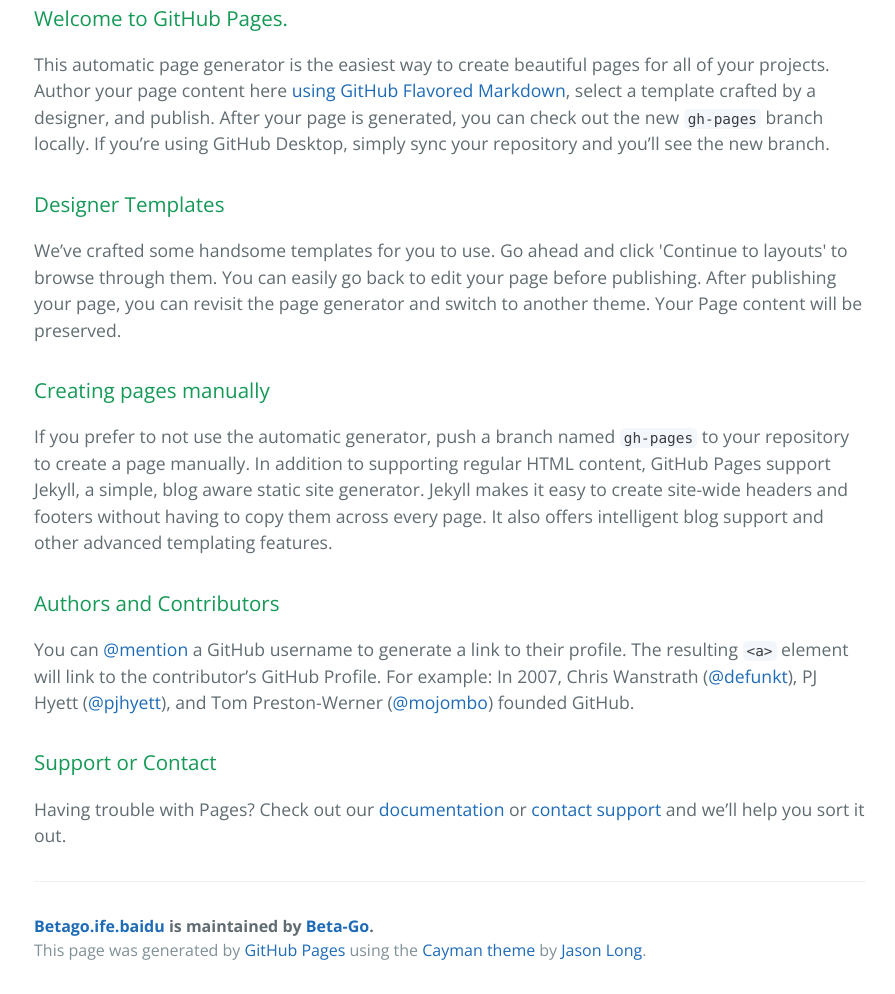
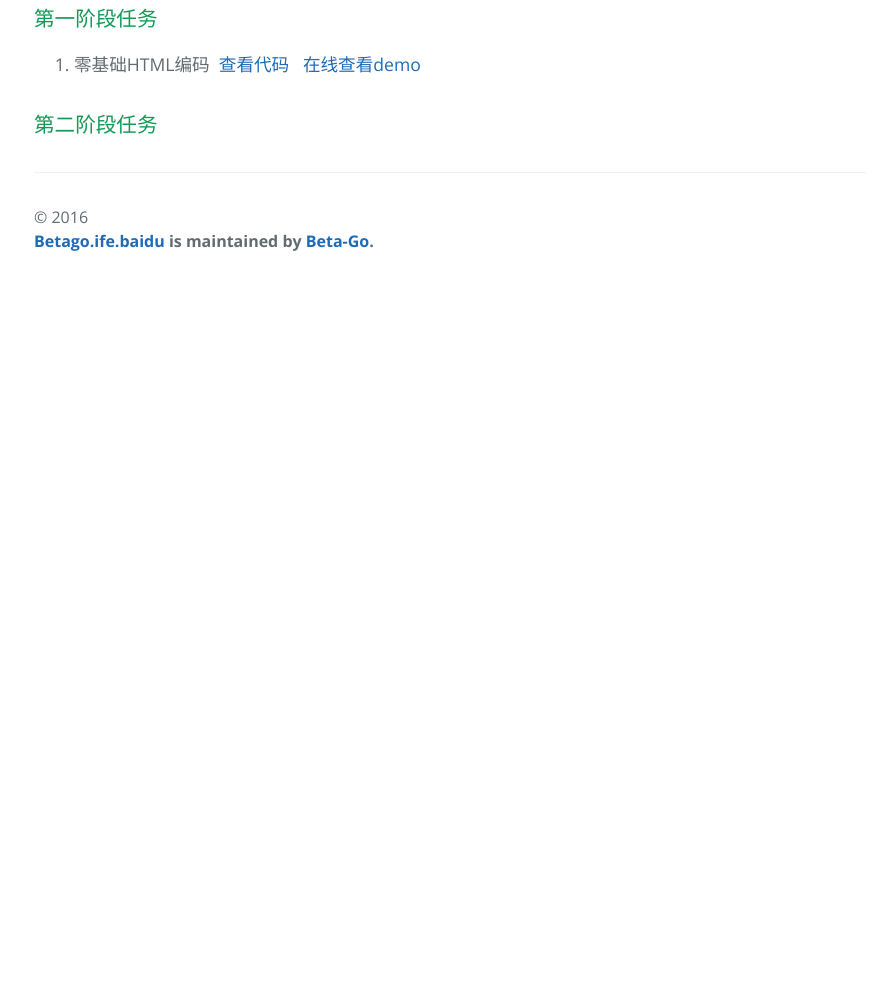
Before and after one commit to Beta-Go/BetaGo.ife.baidu, a plain HTML site: page index.html in a window 1280 px wide. Shown: the part 412-1406 px from the top of the page, without its empty margins (190-1085 px from the left). After the commit the page ends 800 px from the top, so only its background shows below. Drawn offline with nearby package versions, Linux system fonts and the light colour scheme.

Commit message:
edit README.md and index.html

```diff
--- a/index.html
+++ b/index.html
@@ -20,38 +20,28 @@
 
     <section class="main-content">
       <h3>
-<a id="welcome-to-github-pages" class="anchor" href="#welcome-to-github-pages" aria-hidden="true"><span aria-hidden="true" class="octicon octicon-link"></span></a>Welcome to GitHub Pages.</h3>
+<a id="welcome-to-github-pages" class="anchor" href="#welcome-to-github-pages" aria-hidden="true"><span aria-hidden="true" class="octicon octicon-link"></span></a>第一阶段任务</h3>
 
-<p>This automatic page generator is the easiest way to create beautiful pages for all of your projects. Author your page content here <a href="https://guides.github.com/features/mastering-markdown/">using GitHub Flavored Markdown</a>, select a template crafted by a designer, and publish. After your page is generated, you can check out the new <code>gh-pages</code> branch locally. If you’re using GitHub Desktop, simply sync your repository and you’ll see the new branch.</p>
+<p>
+  <ol>
+    <li>零基础HTML编码 &nbsp;<a href="https://github.com/Beta-Go/BetaGo.ife.baidu/tree/gh-pages/Spring/Stage1/Task1">查看代码</a>&nbsp;&nbsp;&nbsp;<a href="http://beta-go.github.io/BetaGo.ife.baidu/Spring/Stage1/Task1/index.html">在线查看demo</a></li>
+  </ol>
+</p>
 
 <h3>
-<a id="designer-templates" class="anchor" href="#designer-templates" aria-hidden="true"><span aria-hidden="true" class="octicon octicon-link"></span></a>Designer Templates</h3>
+<a id="designer-templates" class="anchor" href="#designer-templates" aria-hidden="true"><span aria-hidden="true" class="octicon octicon-link"></span></a>第二阶段任务</h3>
 
-<p>We’ve crafted some handsome templates for you to use. Go ahead and click 'Continue to layouts' to browse through them. You can easily go back to edit your page before publishing. After publishing your page, you can revisit the page generator and switch to another theme. Your Page content will be preserved.</p>
+<p>
+  <ol>
+   <!--  <li></li> -->
+  </ol>
+</p>
 
-<h3>
-<a id="creating-pages-manually" class="anchor" href="#creating-pages-manually" aria-hidden="true"><span aria-hidden="true" class="octicon octicon-link"></span></a>Creating pages manually</h3>
-
-<p>If you prefer to not use the automatic generator, push a branch named <code>gh-pages</code> to your repository to create a page manually. In addition to supporting regular HTML content, GitHub Pages support Jekyll, a simple, blog aware static site generator. Jekyll makes it easy to create site-wide headers and footers without having to copy them across every page. It also offers intelligent blog support and other advanced templating features.</p>
-
-<h3>
-<a id="authors-and-contributors" class="anchor" href="#authors-and-contributors" aria-hidden="true"><span aria-hidden="true" class="octicon octicon-link"></span></a>Authors and Contributors</h3>
-
-<p>You can <a href="https://help.github.com/articles/basic-writing-and-formatting-syntax/#mentioning-users-and-teams" class="user-mention">@mention</a> a GitHub username to generate a link to their profile. The resulting <code>&lt;a&gt;</code> element will link to the contributor’s GitHub Profile. For example: In 2007, Chris Wanstrath (<a href="https://github.com/defunkt" class="user-mention">@defunkt</a>), PJ Hyett (<a href="https://github.com/pjhyett" class="user-mention">@pjhyett</a>), and Tom Preston-Werner (<a href="https://github.com/mojombo" class="user-mention">@mojombo</a>) founded GitHub.</p>
-
-<h3>
-<a id="support-or-contact" class="anchor" href="#support-or-contact" aria-hidden="true"><span aria-hidden="true" class="octicon octicon-link"></span></a>Support or Contact</h3>
-
-<p>Having trouble with Pages? Check out our <a href="https://help.github.com/pages">documentation</a> or <a href="https://github.com/contact">contact support</a> and we’ll help you sort it out.</p>
 
       <footer class="site-footer">
+        &copy; 2016
         <span class="site-footer-owner"><a href="https://github.com/Beta-Go/BetaGo.ife.baidu">Betago.ife.baidu</a> is maintained by <a href="https://github.com/Beta-Go">Beta-Go</a>.</span>
-
-        <span class="site-footer-credits">This page was generated by <a href="https://pages.github.com">GitHub Pages</a> using the <a href="https://github.com/jasonlong/cayman-theme">Cayman theme</a> by <a href="https://twitter.com/jasonlong">Jason Long</a>.</span>
       </footer>
-
     </section>
-
-
   </body>
 </html>
```
Also changed, not shown: 1 other file.
